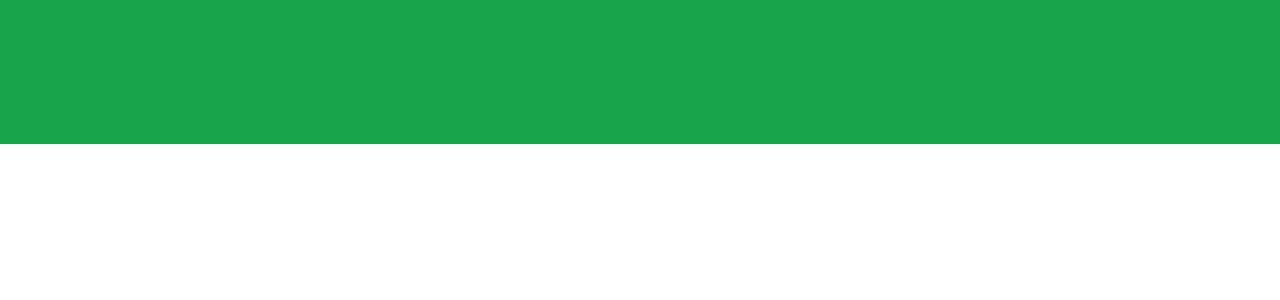
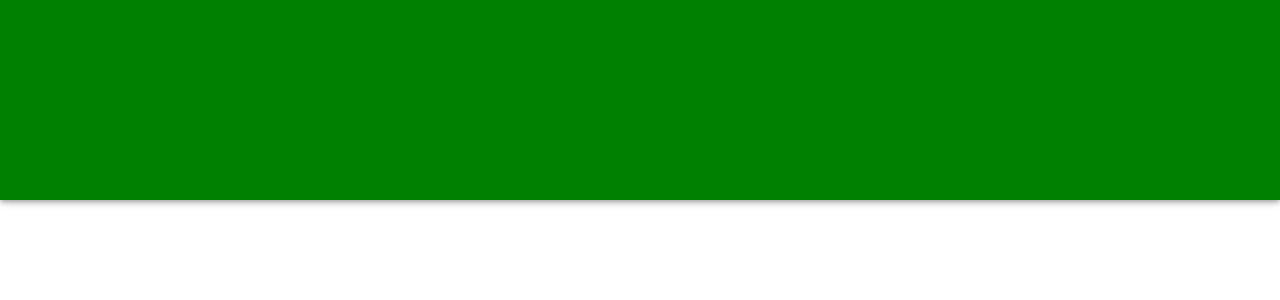
Before and after one commit to Umar-Farooq-217/whatsapp-clone-react-project, a React (Create React App) app: page / in a window 1280 px wide. Shown: the top 300 px of the page. Built offline with nearby package versions, Linux system fonts and the light colour scheme.

Commit message:
material ur

```diff
--- a/src/App.js
+++ b/src/App.js
@@ -1,10 +1,21 @@
+import { AppBar, Box, styled, Toolbar } from '@mui/material';
 import './App.css';
 
+
+const Header = styled(AppBar)`
+height:200px;
+background:green;
+`
 function App() {
   return (
-   <div className="h-screen">
-<div className="h-36 bg-green-600"></div>
-   </div>
+   <>
+   <Header>
+    <Toolbar>
+
+    </Toolbar>
+   </Header>
+
+   </>
   );
 }
 
```
